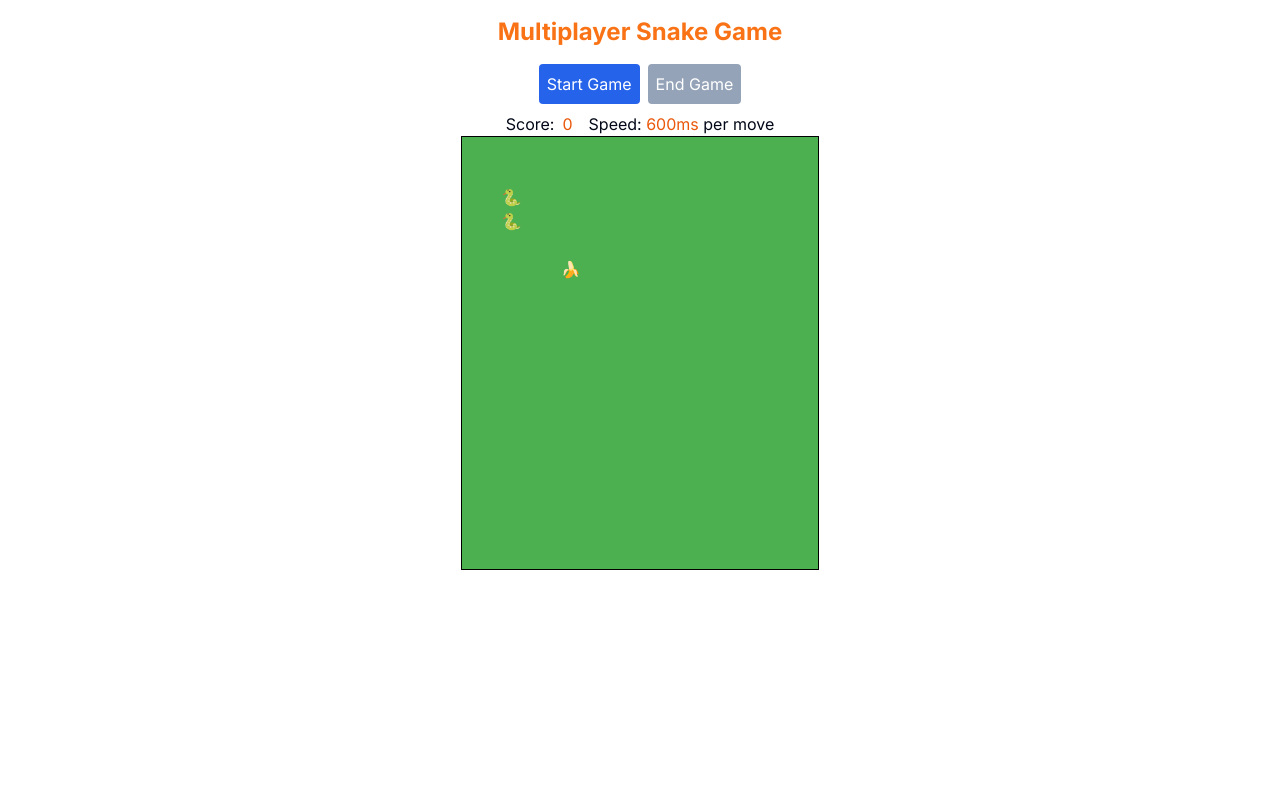
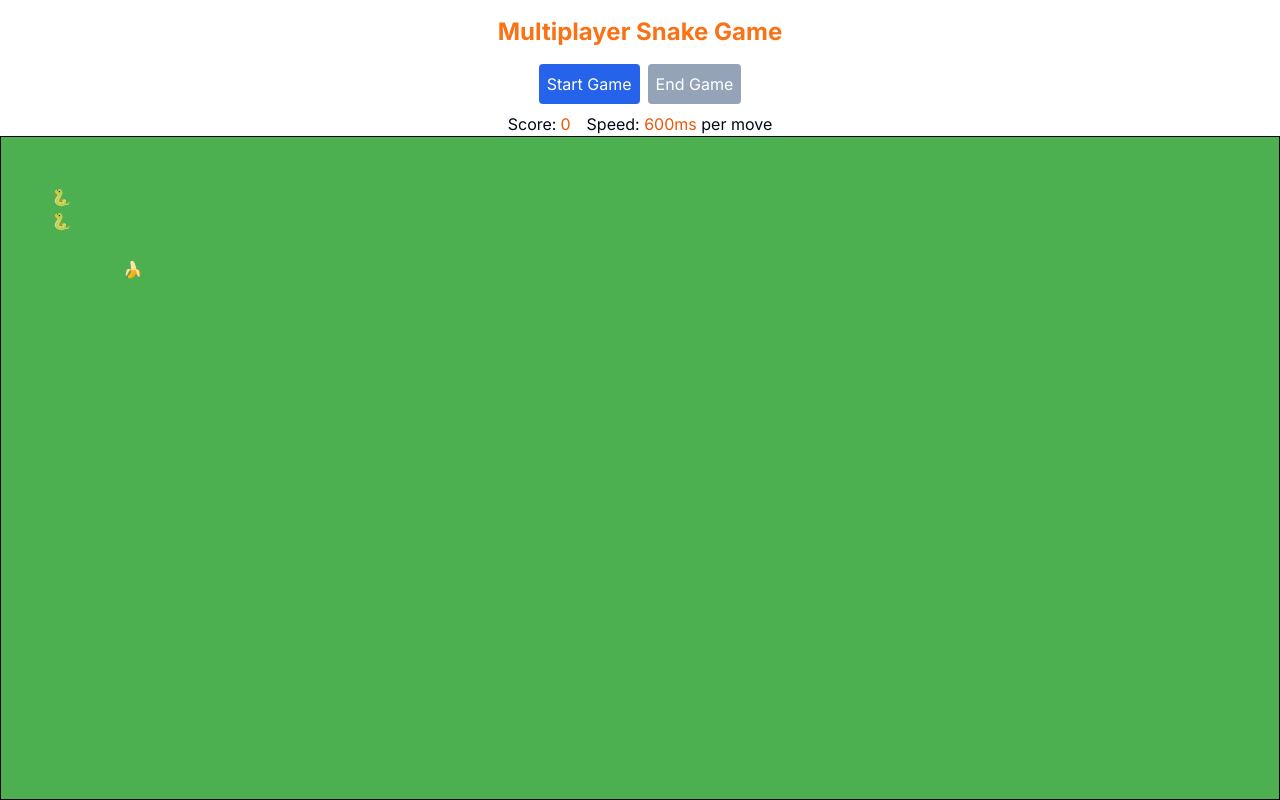
Before and after one commit to pras75299/multiplayer-snakegame, a Next.js app in the folder apps/web/: page / in a window 1280 px wide. Built offline with nearby package versions, Linux system fonts and the light colour scheme.

Commit message:
ui improvement

```diff
--- a/apps/web/app/components/GameGrid.tsx
+++ b/apps/web/app/components/GameGrid.tsx
@@ -12,8 +12,8 @@ const GameGrid: React.FC<GameGridProps> = ({ boardSize, getCellStyle }) => (
       flexDirection: 'column',
       border: '1px solid black',
       backgroundColor: '#4CAF50',
-      width: '28%',
-      height: '100%',
+      width: '100%',
+      height: 'calc(100vh - 136px)',
     }}
   >
     {Array.from({ length: boardSize }, (_, y) => (
--- a/apps/web/app/components/Score.tsx
+++ b/apps/web/app/components/Score.tsx
@@ -9,7 +9,7 @@ const Score: React.FC<ScoreDisplayProps> = ({ score, speed }) => (
   <>
     <div className="flex">
       <h2 className="flex mr-4">
-        Score: <span className="text-orange-600 ml-2">{score}</span>
+        Score: <span className="text-orange-600 ml-1">{score}</span>
       </h2>
       <h4>
         Speed: <span className="text-orange-600">{speed}ms</span> per move
```
